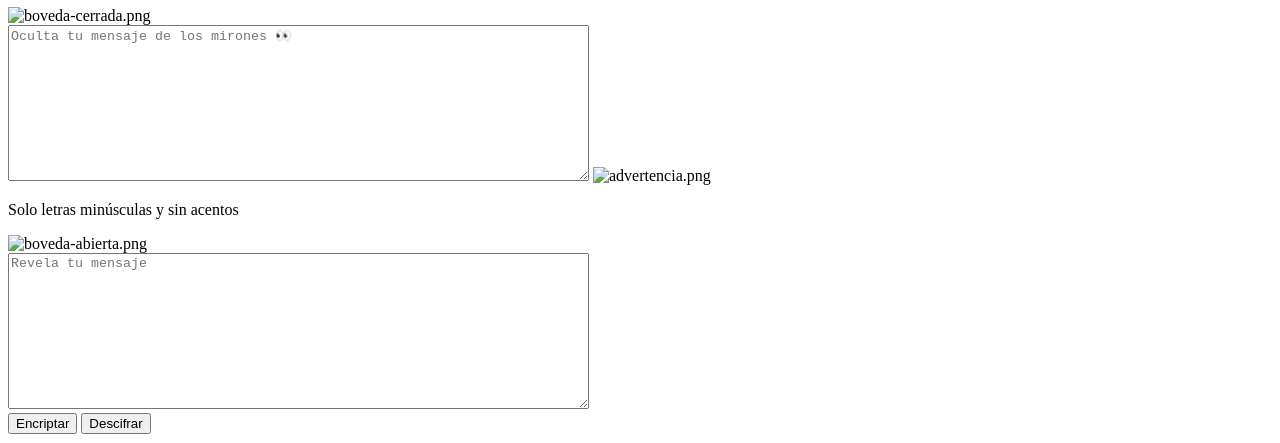
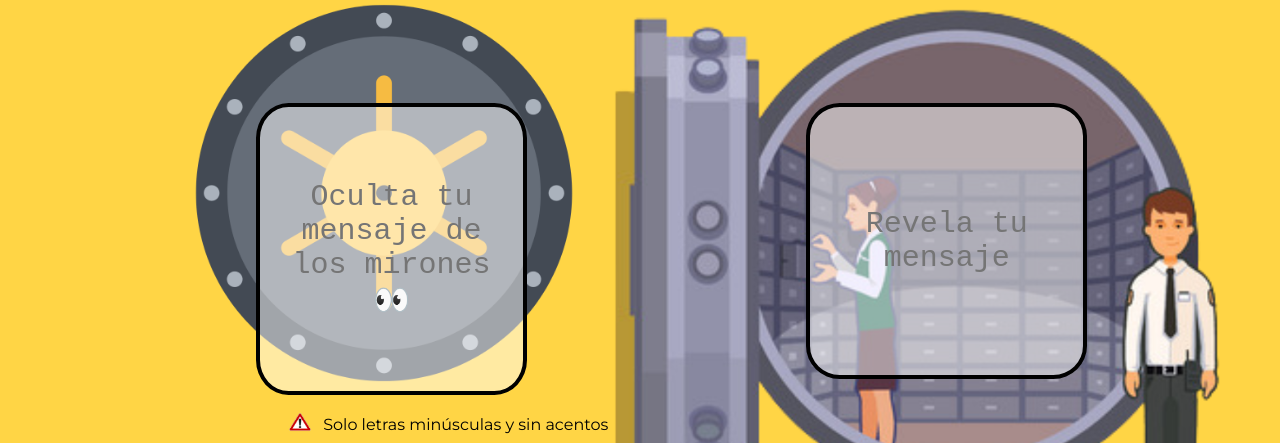
Before and after one commit to lionmmer/text-encryptor-alura-challenge, a plain HTML site: page index.html in a window 1280 px wide. Shown: the part 73-516 px from the top of the page. Drawn offline with Linux system fonts and the light colour scheme; the site is published under a folder, as on GitHub Pages, so addresses that start at the root find nothing.

Commit message:
agregar . index.html

```diff
--- a/index.html
+++ b/index.html
@@ -4,8 +4,8 @@
     <meta charset="UTF-8">
     <meta name="viewport" content="width=device-width">
     <title>Text Encryptor</title>
-    <link rel="stylesheet" href="/css/reset.css">
-    <link rel="stylesheet" href="/css/style.css">
+    <link rel="stylesheet" href="./css/reset.css">
+    <link rel="stylesheet" href="./css/style.css">
     <link rel="preconnect" href="https://fonts.googleapis.com">
     <link rel="preconnect" href="https://fonts.gstatic.com" crossorigin>
     <link href="https://fonts.googleapis.com/css2?family=Montserrat:ital,wght@0,100..900;1,100..900&display=swap" rel="stylesheet">
@@ -23,16 +23,16 @@
     <main>
 
         <section class="forms-ebox">
-            <img class="boveda-cerrada" src="/Images/boveda-cerrada.png" alt="boveda-cerrada.png">
+            <img class="boveda-cerrada" src="./Images/boveda-cerrada.png" alt="boveda-cerrada.png">
             <form>
                 <textarea class="ebox" id="encode-box" cols="70" rows="10" placeholder="Oculta tu mensaje de los mirones 👀"></textarea>
-                <img class="warning-img" src="/Images/advertencia.png" alt="advertencia.png">
+                <img class="warning-img" src="./Images/advertencia.png" alt="advertencia.png">
                 <p class="warning">Solo letras minúsculas y sin acentos</p>
             </form>
         </section>
 
         <section class="forms-dbox">
-            <img class="boveda-abierta" src="/Images/boveda-abierta.png" alt="boveda-abierta.png">
+            <img class="boveda-abierta" src="./Images/boveda-abierta.png" alt="boveda-abierta.png">
             <form>
                 <textarea class="dbox" id="decode-box" cols="70" rows="10" placeholder="Revela tu mensaje"></textarea>
             </form>
@@ -53,7 +53,7 @@
 </footer>
 
 </body>
-<script src="/js/app.js"></script>
+<script src="./js/app.js"></script>
 
 
 </html>
```
